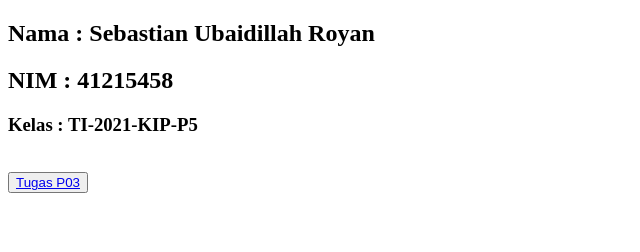
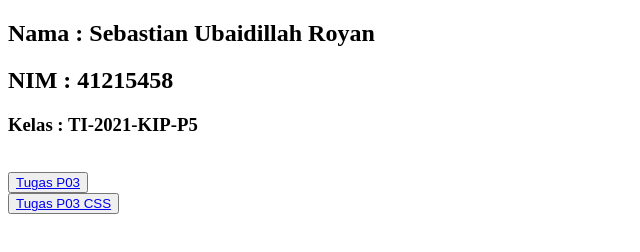
Before and after one commit to bastianroyan/bastianroyan.github.io, a plain HTML site: page index.html in a window 1280 px wide. Shown: the whole page, without its empty margins (0-640 px from the left). Drawn offline with Linux system fonts and the light colour scheme.

Commit message:
Update index.html

```diff
--- a/index.html
+++ b/index.html
@@ -9,5 +9,7 @@
 	<h3>Kelas : TI-2021-KIP-P5</h3>
 		<br>
 	<button type="submit"><a href="https://bastianroyan.github.io/p03/tugasp03_table.html">Tugas P03</a></button>
+		<br>
+	<button type="submit"><a href="https://bastianroyan.github.io/p03css/tugasp03_csstable.html">Tugas P03 CSS</a></button>
 </body>
 </html>
```
